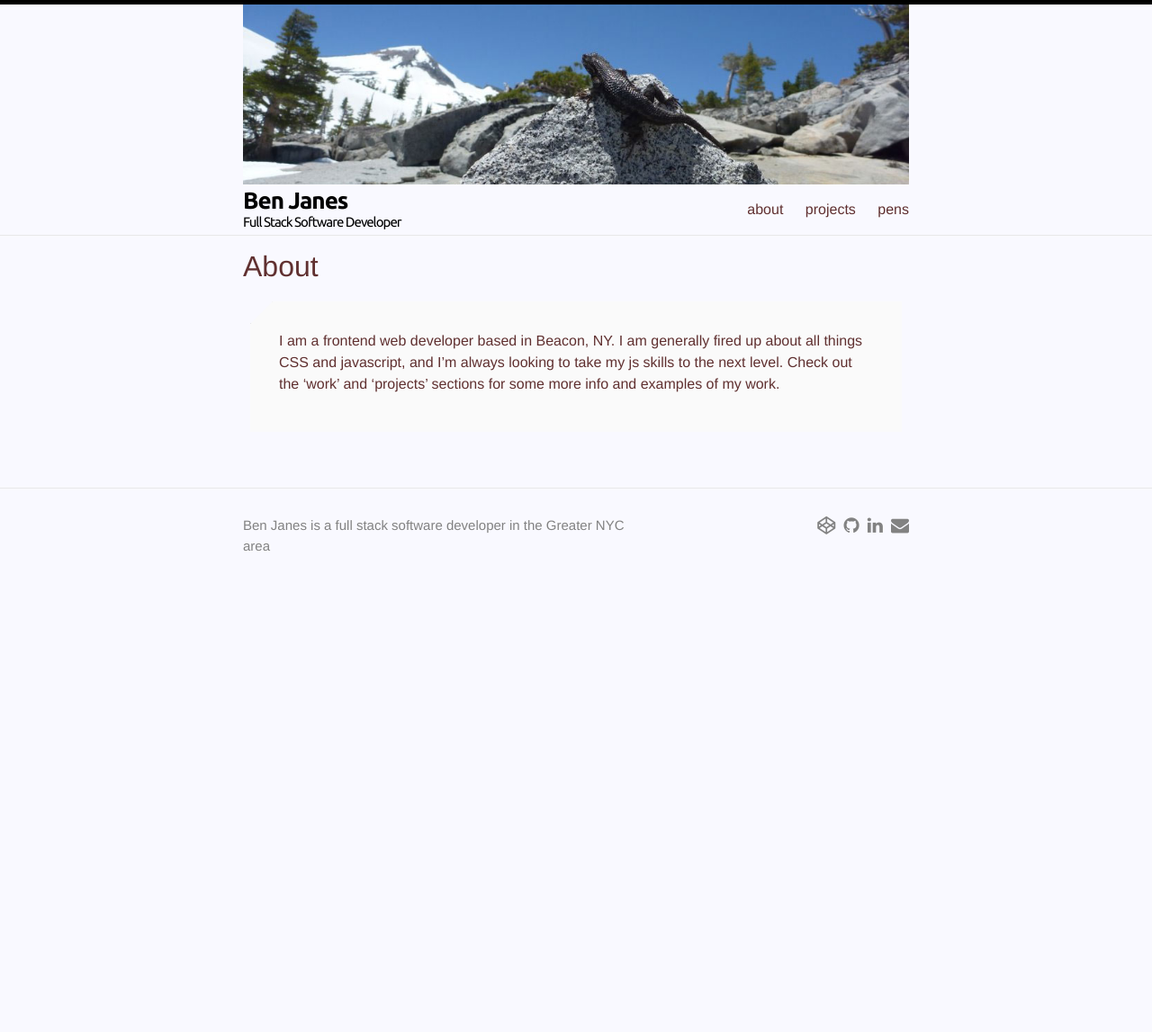
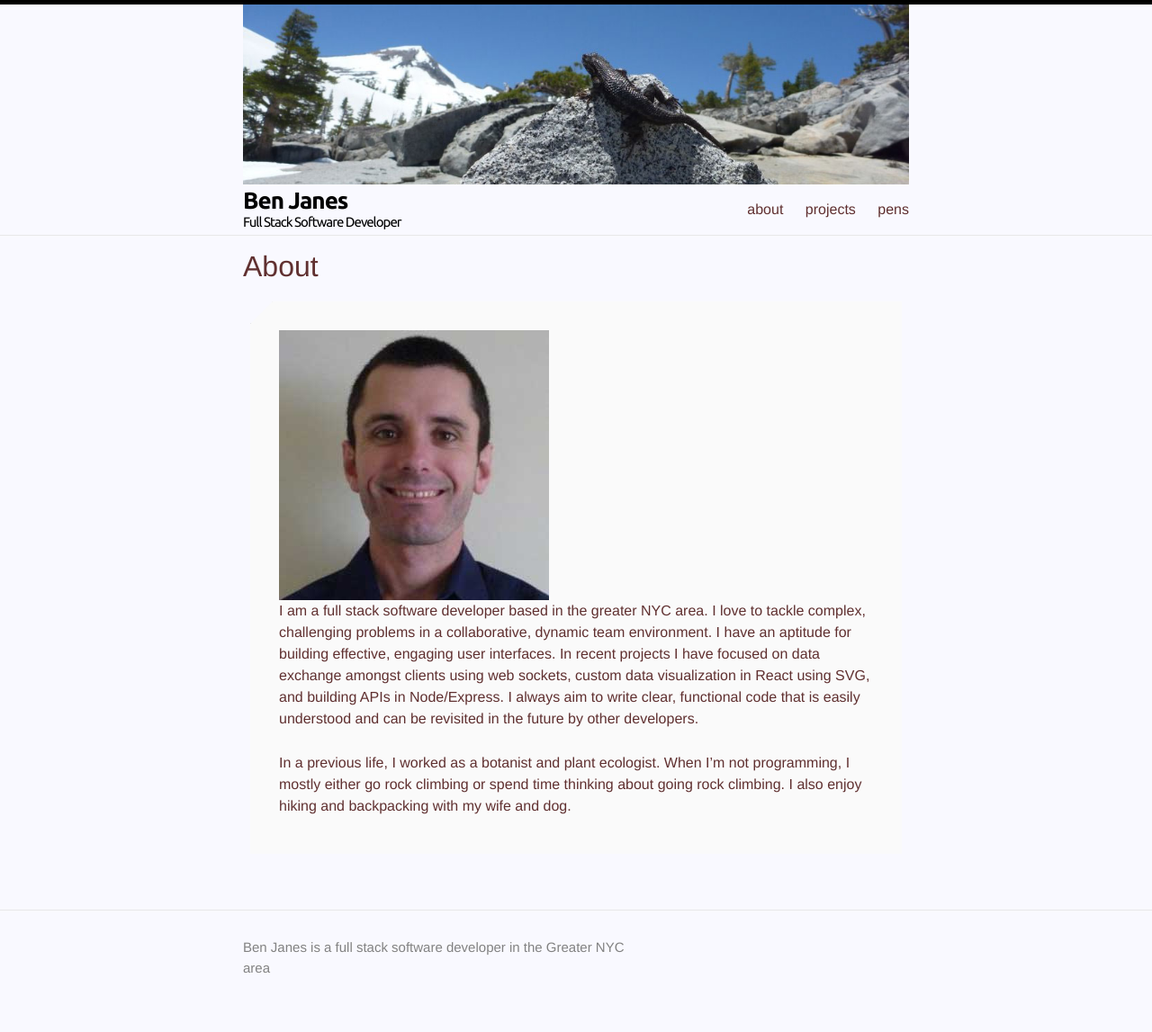
Before and after one commit to benjanes/benjanes.github.io, a Jekyll site: the page built from about.md, in a window 1280 px wide. Shown: the whole page at 90% size. Built offline with Jekyll 4.4.1, drawn with Linux system fonts in a browser that asks for light colours; before the commit the page ends 900 px from its top, so only the background shows below that.

Commit message:
Update about page write-up and add image

```diff
--- a/_layouts/page.html
+++ b/_layouts/page.html
@@ -6,6 +6,9 @@ layout: default
   <h1 class="block-title">{{ page.title }}</h1>
 
   <article class="post-content {{ page.title | downcase }}-content">
+    {% if page.url == '/about/' %}
+      <img class="profile-pic" src="/assets/img/profile.jpg" />
+    {% endif %}
     {{ content }}
   </article>
 
--- a/about.md
+++ b/about.md
@@ -4,4 +4,6 @@ title: About
 permalink: /about/
 ---
 
-I am a frontend web developer based in Beacon, NY. I am generally fired up about all things CSS and javascript, and I'm always looking to take my js skills to the next level. Check out the 'work' and 'projects' sections for some more info and examples of my work.
+I am a full stack software developer based in the greater NYC area. I love to tackle complex, challenging problems in a collaborative, dynamic team environment. I have an aptitude for building effective, engaging user interfaces. In recent projects I have focused on data exchange amongst clients using web sockets, custom data visualization in React using SVG, and building APIs in Node/Express. I always aim to write clear, functional code that is easily understood and can be revisited in the future by other developers.
+
+In a previous life, I worked as a botanist and plant ecologist. When I'm not programming, I mostly either go rock climbing or spend time thinking about going rock climbing. I also enjoy hiking and backpacking with my wife and dog.
```
Also changed, not shown: assets/img/profile.jpg (added).
